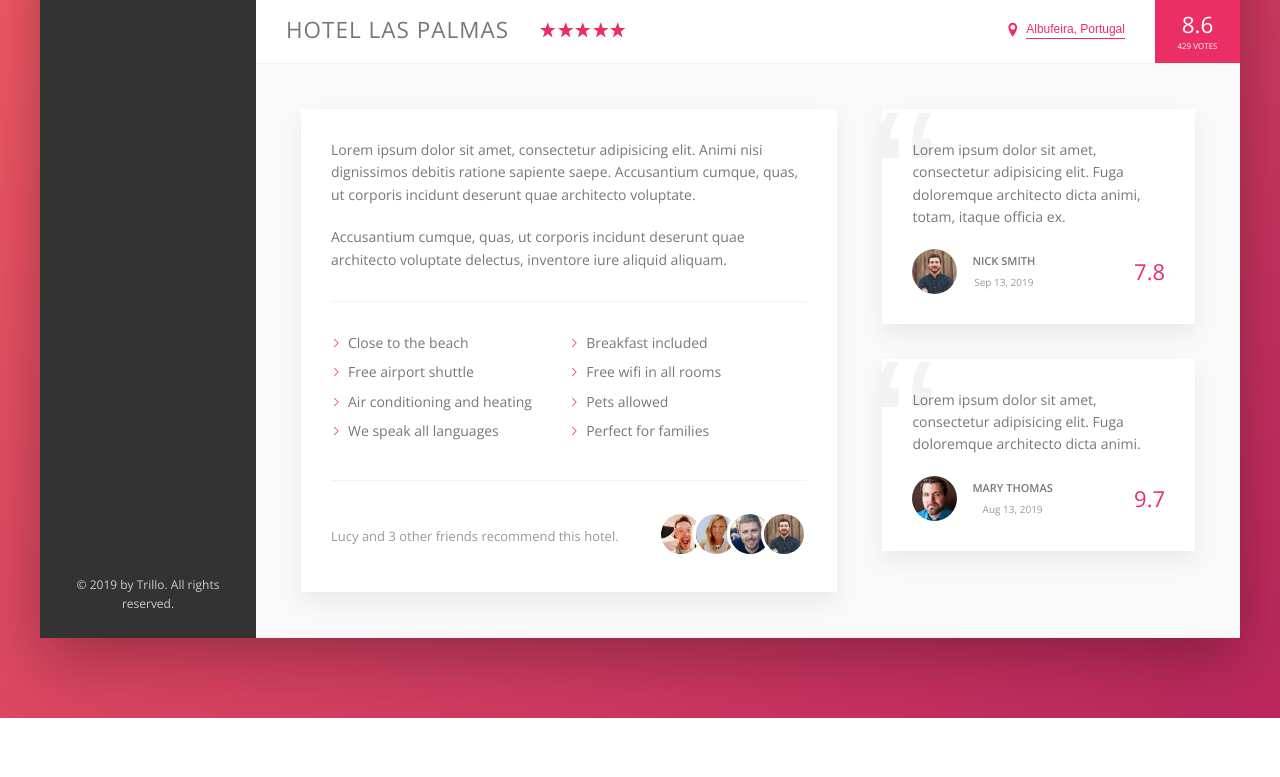
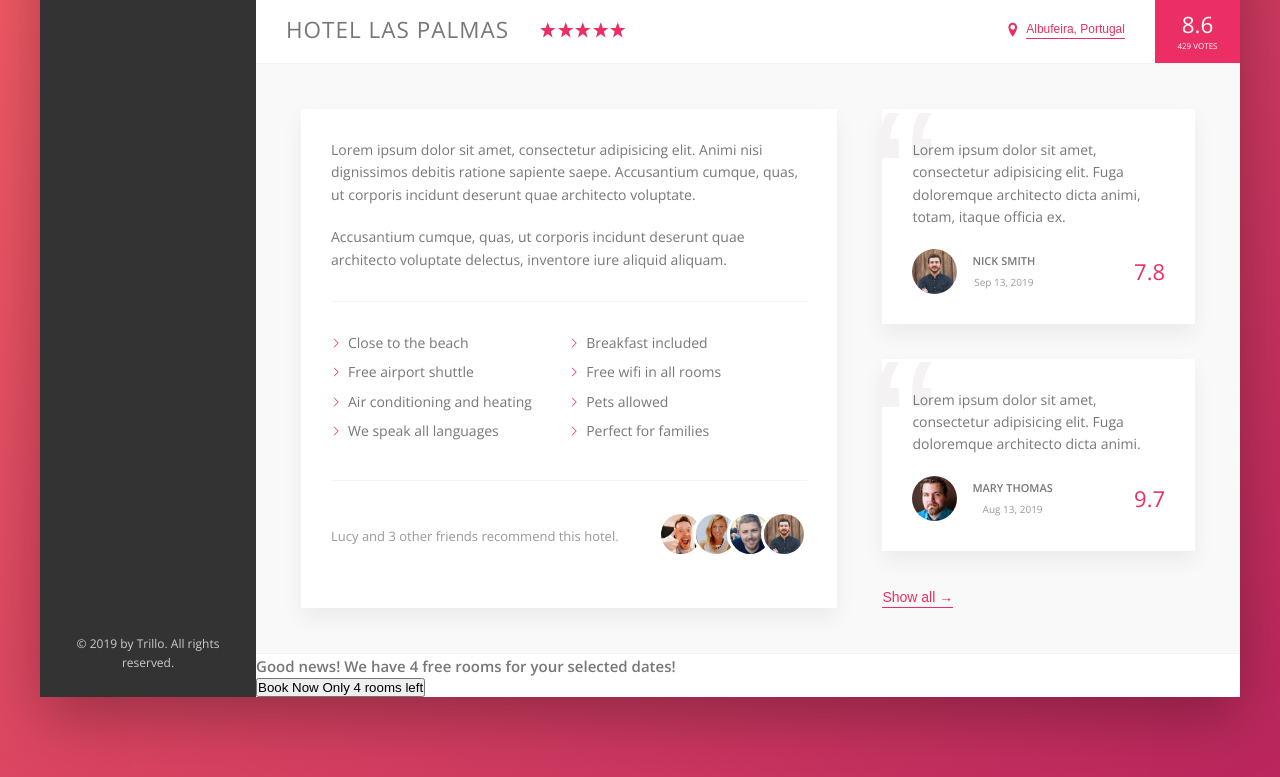
Before and after one commit to shubhaemk/trillo, a website: page index.html in a window 1280 px wide. Shown: the part 538-1315 px from the top of the page. Before the commit the page ends 1256 px from the top, so only its background shows below. Drawn offline with nearby package versions, Linux system fonts and the light colour scheme.

Commit message:
Added Call to Action markup

```diff
--- a/index.html
+++ b/index.html
@@ -215,7 +215,21 @@
                                     </div>
                                 </figcaption>
                             </figure>
+                            <button class="btn-inline">
+                                Show all
+                                <span>&rarr;</span>
+                            </button>
                         </div>
+                    </div>
+
+                    <div class="cta">
+                        <h2 class="cta__book-now">
+                            Good news! We have 4 free rooms for your selected dates!
+                        </h2>
+                        <button class="btn">
+                            <span class="btn__visible">Book Now</span>
+                            <span class="btn__invisible">Only 4 rooms left</span>
+                        </button>
                     </div>
                 </main>
             </div>
```
